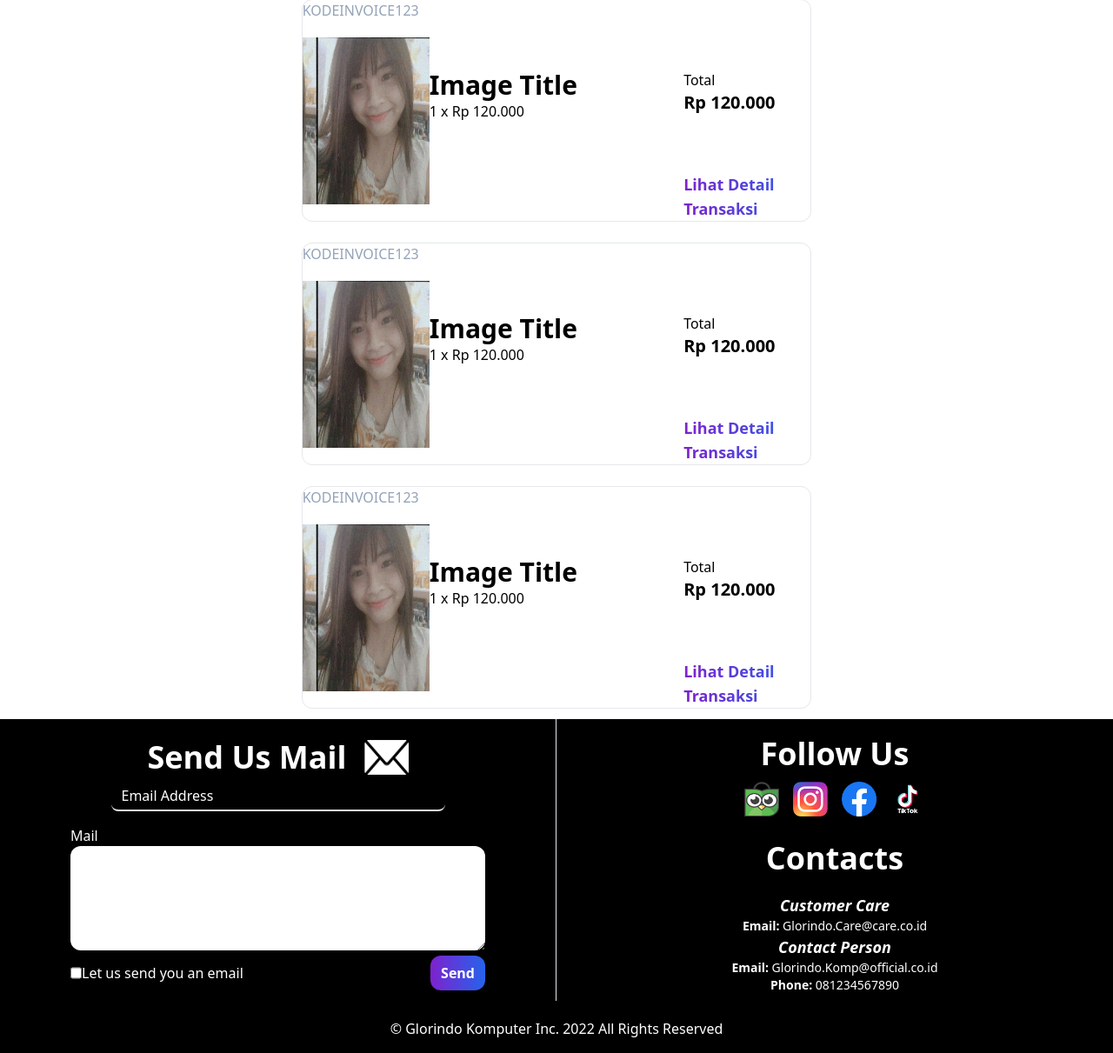
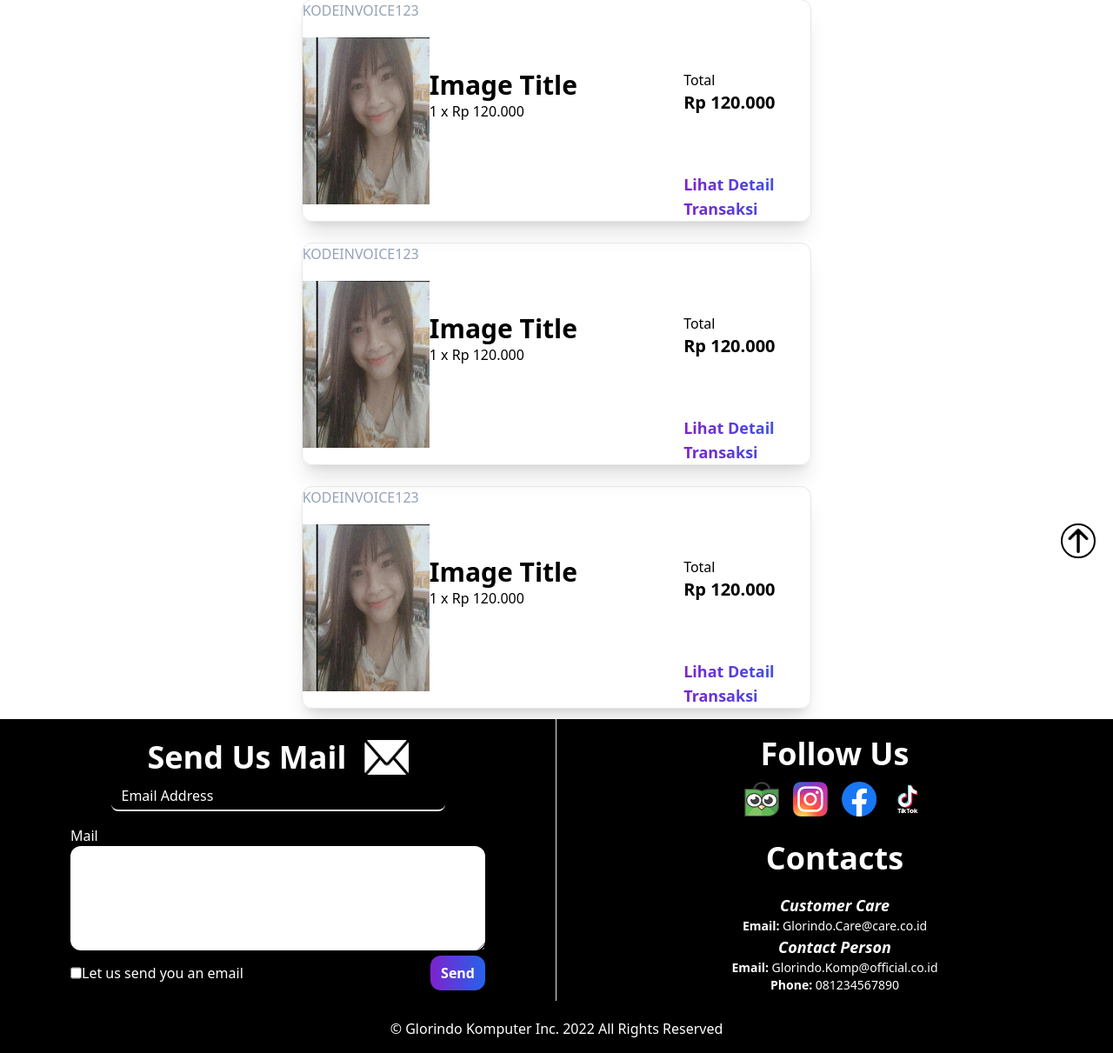
Before and after one commit to ReyKeyS/ProjectBWP, a PHP site: page /history.php in a window 1280 px wide. Shown: the part 133-1344 px from the top of the page at 87% size. Run offline with PHP 8.4, Linux system fonts and the light colour scheme; some libraries are stand-ins or nearby versions.

Commit message:
shadow history

```diff
--- a/history.php
+++ b/history.php
@@ -25,7 +25,7 @@
     }
 ?>
 <!DOCTYPE html>
-<html lang="en">
+<html lang="en" class="scroll-smooth">
 <head>
     <meta charset="UTF-8">
     <meta http-equiv="X-UA-Compatible" content="IE=edge">
@@ -97,7 +97,7 @@
         </nav>
         <div class="w-11/12 mx-auto pt-20 mb-auto flex flex-col">
             <div class="text-4xl font-semibold">TRANSACTION HISTORY</div>
-            <div class="w-1/2 h-64 mx-auto my-3 flex border rounded-xl">
+            <div class="w-1/2 h-64 mx-auto my-3 flex border rounded-xl shadow-xl">
                 <div class="w-1/4 flex flex-col">
                     <div class="text-slate-400">KODEINVOICE123</div>
                     <img src="assets/gonadi.jpg" alt="Imaged" class="w-48 h-48 m-auto">
@@ -112,7 +112,7 @@
                     <a class="text-lg font-semibold mt-auto bg-gradient-to-r from-purple-700 to-blue-600 bg-clip-text text-transparent hover:bg-gradient-to-r hover:from-purple-900 hover:to-blue-800 hover:bg-clip-text hover:text-transparent hover:cursor-pointer">Lihat Detail Transaksi</a>
                 </div>
             </div>
-            <div class="w-1/2 h-64 mx-auto my-3 flex border rounded-xl">
+            <div class="w-1/2 h-64 mx-auto my-3 flex border rounded-xl shadow-xl">
                 <div class="w-1/4 flex flex-col">
                     <div class="text-slate-400">KODEINVOICE123</div>
                     <img src="assets/gonadi.jpg" alt="Imaged" class="w-48 h-48 m-auto">
@@ -127,7 +127,7 @@
                     <a class="text-lg font-semibold mt-auto bg-gradient-to-r from-purple-700 to-blue-600 bg-clip-text text-transparent hover:bg-gradient-to-r hover:from-purple-900 hover:to-blue-800 hover:bg-clip-text hover:text-transparent hover:cursor-pointer">Lihat Detail Transaksi</a>
                 </div>
             </div>
-            <div class="w-1/2 h-64 mx-auto my-3 flex border rounded-xl">
+            <div class="w-1/2 h-64 mx-auto my-3 flex border rounded-xl shadow-xl">
                 <div class="w-1/4 flex flex-col">
                     <div class="text-slate-400">KODEINVOICE123</div>
                     <img src="assets/gonadi.jpg" alt="Imaged" class="w-48 h-48 m-auto">
@@ -142,8 +142,11 @@
                     <a class="text-lg font-semibold mt-auto bg-gradient-to-r from-purple-700 to-blue-600 bg-clip-text text-transparent hover:bg-gradient-to-r hover:from-purple-900 hover:to-blue-800 hover:bg-clip-text hover:text-transparent hover:cursor-pointer">Lihat Detail Transaksi</a>
                 </div>
             </div>
-
-
+        </div>
+        <div class="w-10 h-10 rounded-full bg-white border-2 border-black flex fixed bottom-5 right-5 cursor-pointer animate-bounce">
+            <a href="#" class="m-auto">
+                <img src="assets/up-arrow.png" alt="" class="w-7 h-7">
+            </a>
         </div>
         <nav class="h-96 bg-black">
             <div class="flex">
```
